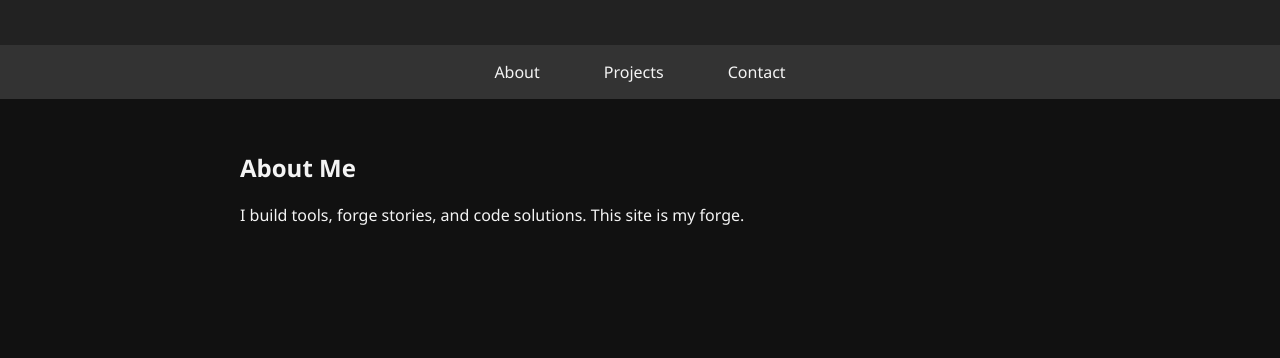
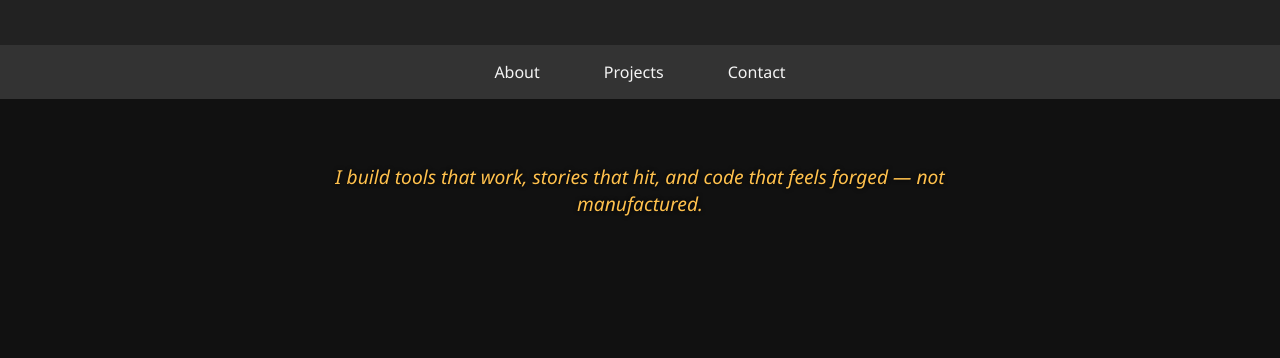
Before and after one commit to Divinical/benwrites-hub, a plain HTML site: page index.html in a window 1280 px wide. Shown: the part 143-501 px from the top of the page. Drawn offline with Linux system fonts and the light colour scheme.

Commit message:
Clean About Me section

```diff
--- a/index.html
+++ b/index.html
@@ -22,9 +22,8 @@
 <main>
 
   <section id="about" class="fade-in">
-    <h2>About Me</h2>
-    <p>I build tools, forge stories, and code solutions. This site is my forge.</p>
-  </section>
+  <p class="creed">I build tools that work, stories that hit, and code that feels forged — not manufactured.</p>
+</section>
 
   <section id="projects" class="fade-in">
     <div class="projects">
--- a/style.css
+++ b/style.css
@@ -86,7 +86,20 @@ footer {
   opacity: 1;
   transform: translateY(0);
 }
+/* -------------------------------
+   ABOUT CREED STYLING
+--------------------------------*/
 
+.creed {
+  font-size: 1.2rem;
+  text-align: center;
+  max-width: 700px;
+  margin: 2rem auto;
+  color: #ffc14d;
+  font-style: italic;
+  font-weight: 500;
+  text-shadow: 0 0 4px #000;
+}
 /* -------------------------------
    LIVE PROJECTS SECTION
 --------------------------------*/
```
